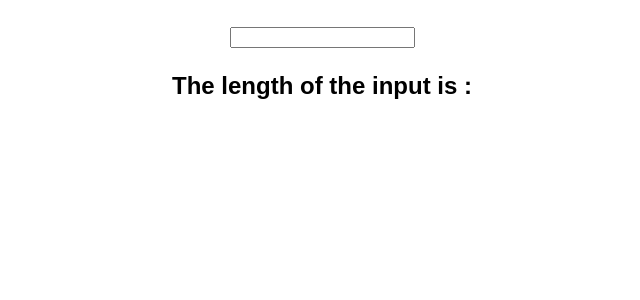
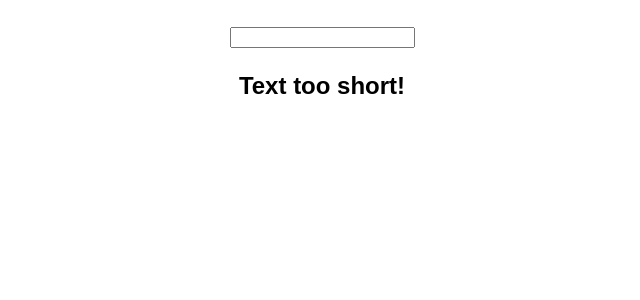
Before and after one commit to Ashish-Ashutosh/character-splitter, a React (Create React App) app: page / in a window 1280 px wide. Shown: the top 300 px of the page, without its empty margins (318-958 px from the left). Built offline with nearby package versions, Linux system fonts and the light colour scheme.

Commit message:
added validation component

```diff
--- a/src/App.js
+++ b/src/App.js
@@ -1,26 +1,31 @@
 import React, { Component } from 'react';
 import './App.css';
+import ValidationComponent from './Validation/ValidationComponent';
 
 class App extends Component {
 
     state = {
+        userInput: '',
         length:null
     }
 
-  inputChangeHandler=(event)=>{
+  inputChangeHandler= (event) =>{
+        //this.setState({userInput: event.target.value});
         const inputValue = event.target.value;
         const lengthOfInput = inputValue.length;
         this.setState({
+              userInput:inputValue,
               length:lengthOfInput
-          })
+          });
   }
 
   render() {
     return (
       <div className="App">
           <h2>
-              <input type={"text"} onChange={this.inputChangeHandler}/>
-              <p> The length of the input is : {this.state.length}</p>
+              <input type={"text"} onChange={this.inputChangeHandler} value={this.state.userInput}/>
+              <p>{this.state.userInput}</p>
+              <ValidationComponent inputLength ={this.state.length}/>
           </h2>
       </div>
     );
--- /dev/null
+++ b/src/Validation/ValidationComponent.js
@@ -0,0 +1,18 @@
+import React from 'react';
+
+const ValidationComponent = (props) => {
+     return(
+         <div>
+             {
+                 props.inputLength > 5 ?
+
+                     <p>
+                         Text long enough!</p> :
+                     <p>
+                         Text too short!</p>
+             }
+         </div>
+     );
+};
+
+export default ValidationComponent;
```
